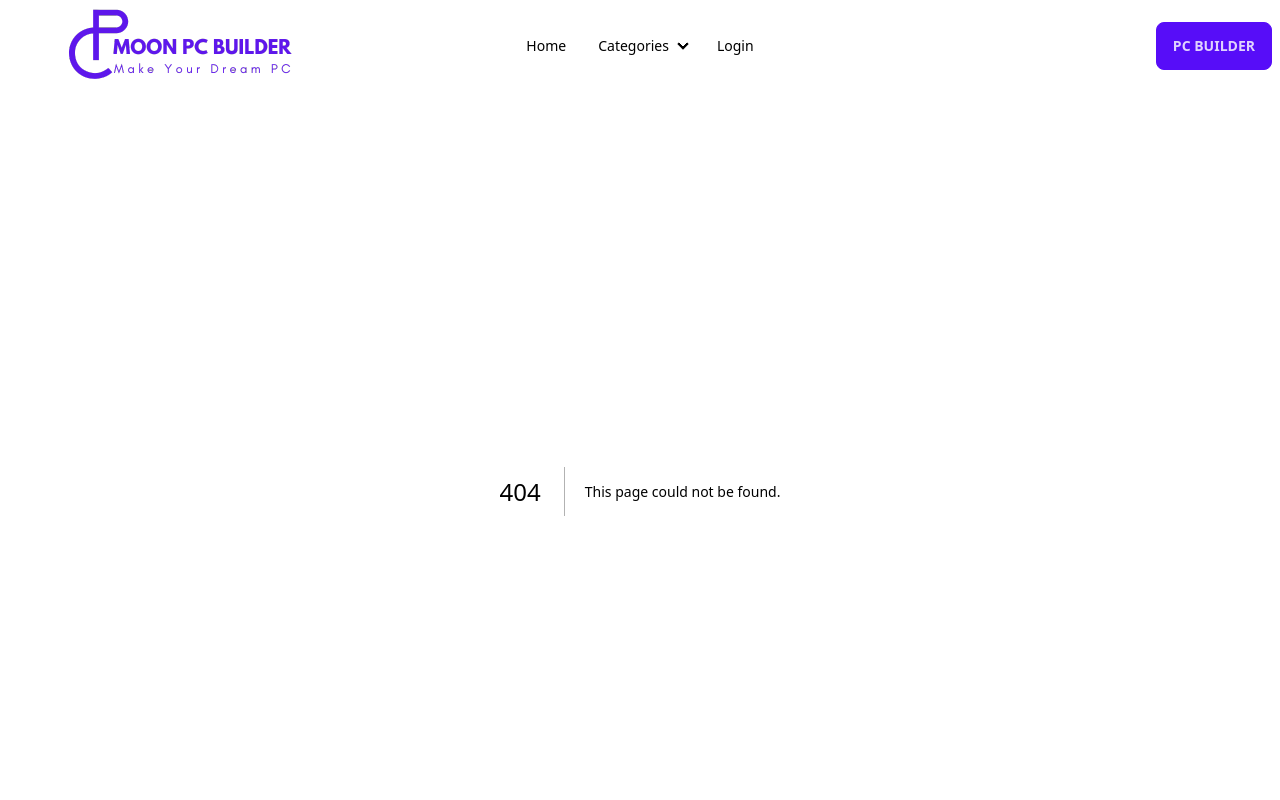
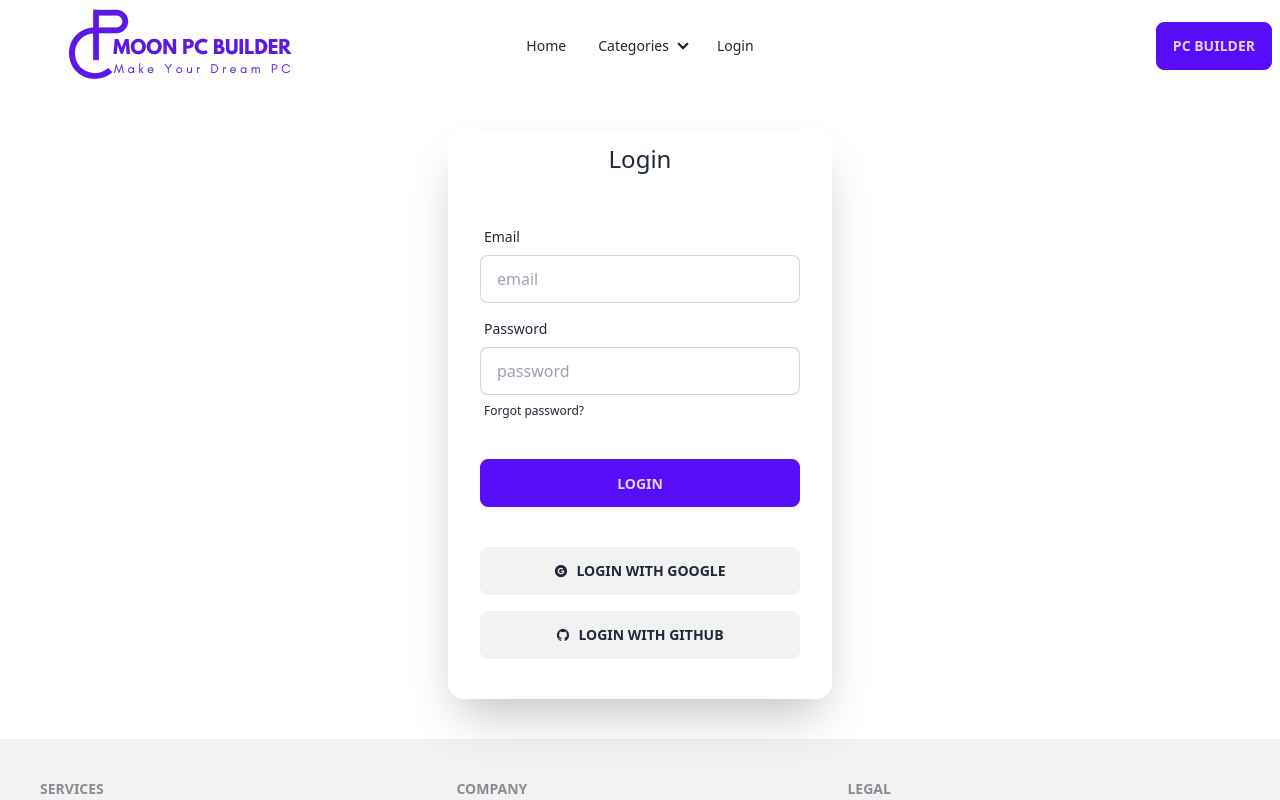
Before and after one commit to sajjad-mugdho/moon-pc-builder-client, a Next.js app: page /login in a window 1280 px wide. Before the commit this address had no page. Shown: the top 800 px of the page. Built offline with nearby package versions, Linux system fonts and the light colour scheme; no server answers.

Commit message:
[Done] Login page created done

```diff
--- a/package.json
+++ b/package.json
@@ -20,6 +20,8 @@
     "postcss": "8.4.28",
     "react": "18.2.0",
     "react-dom": "18.2.0",
+    "react-hook-form": "^7.45.4",
+    "react-icons": "^4.10.1",
     "tailwindcss": "3.3.3",
     "typescript": "5.2.2"
   },
--- a/src/components/layouts/navbar.tsx
+++ b/src/components/layouts/navbar.tsx
@@ -1,6 +1,11 @@
+/* eslint-disable jsx-a11y/alt-text */
+/* eslint-disable @next/next/no-img-element */
 import logo from "@/assets/logo.png";
 import Image from "next/image";
+import { useSession, signOut } from "next-auth/react";
 const Navbar = () => {
+  const { data: session } = useSession();
+  console.log(session);
   return (
     <div className="navbar bg-base-100">
       <div className="navbar-start">
@@ -11,21 +16,36 @@ const Navbar = () => {
             className="menu menu-sm dropdown-content mt-3 z-[1] p-2 shadow bg-base-100 rounded-box w-52"
           >
             <li>
-              <a>Item 1</a>
+              <a>Home</a>
             </li>
             <li>
-              <a>Parent</a>
+              <a>Categories</a>
               <ul className="p-2">
                 <li>
-                  <a>Submenu 1</a>
+                  <a>CPU / Processor</a>
                 </li>
                 <li>
-                  <a>Submenu 2</a>
+                  <a>Motherboard</a>
+                </li>
+                <li>
+                  <a>RAM</a>
+                </li>
+                <li>
+                  <a>Power Supply Unit</a>
+                </li>
+                <li>
+                  <a>Storage Device</a>
+                </li>
+                <li>
+                  <a>Monitor</a>
+                </li>
+                <li>
+                  <a>Others</a>
                 </li>
               </ul>
             </li>
             <li>
-              <a>Item 3</a>
+              <a>Login</a>
             </li>
           </ul>
         </div>
@@ -66,9 +86,30 @@ const Navbar = () => {
               </ul>
             </details>
           </li>
-          <li>
-            <a>Login</a>
-          </li>
+          {session?.user && (
+            <li>
+              <div className="dropdown dropdown-end">
+                <label tabIndex={0} className="btn btn-ghost btn-circle avatar">
+                  <div className="w-10 rounded-full">
+                    <img src={session?.user?.image} />
+                  </div>
+                </label>
+                <ul
+                  tabIndex={0}
+                  className="mt-3 z-[1] p-2 shadow menu menu-sm dropdown-content bg-base-100 rounded-box w-52"
+                >
+                  <li>
+                    <a onClick={() => signOut()}>Logout</a>
+                  </li>
+                </ul>
+              </div>
+            </li>
+          )}
+          {!session && (
+            <li>
+              <a>Login</a>
+            </li>
+          )}
         </ul>
       </div>
       <div className="navbar-end">
--- a/src/pages/_app.tsx
+++ b/src/pages/_app.tsx
@@ -2,13 +2,16 @@ import Footer from "@/components/layouts/footer";
 import Navbar from "@/components/layouts/navbar";
 import "@/styles/globals.css";
 import type { AppProps } from "next/app";
+import { SessionProvider } from "next-auth/react";
 
 export default function App({ Component, pageProps }: AppProps) {
   return (
-    <>
-      <Navbar />
-      <Component {...pageProps} />
-      <Footer />
-    </>
+    <SessionProvider session={pageProps?.session}>
+      <>
+        <Navbar />
+        <Component {...pageProps} />
+        <Footer />
+      </>
+    </SessionProvider>
   );
 }
--- /dev/null
+++ b/src/pages/api/auth/[...nextauth].ts
@@ -0,0 +1,23 @@
+import NextAuth from "next-auth";
+import GithubProvider from "next-auth/providers/github";
+import GoogleProvider from "next-auth/providers/google";
+
+export const authOptions = {
+  // Configure one or more authentication providers
+  providers: [
+    GithubProvider({
+      clientId: process.env.GITHUB_ID,
+      clientSecret: process.env.GITHUB_SECRET,
+    }),
+    GoogleProvider({
+      clientId: process.env.GOOGLE_ID,
+      clientSecret: process.env.GOOGLE_SECRET,
+    }),
+  ],
+
+  pages: {
+    signIn: "/login",
+  },
+};
+
+export default NextAuth(authOptions);
--- /dev/null
+++ b/src/pages/login/index.tsx
@@ -0,0 +1,104 @@
+import React from "react";
+import Head from "next/head";
+import { useForm } from "react-hook-form";
+import { signIn } from "next-auth/react";
+import { AiOutlineGithub, AiFillGoogleCircle } from "react-icons/ai";
+
+const LoginForm = () => {
+  const { register, handleSubmit } = useForm();
+  const onSubmit = (data): any => {
+    // createUserWithEmailAndPassword(data.email, data.password);
+    console.log(data);
+  };
+  return (
+    <div>
+      <Head>
+        <title>Next Login</title>
+      </Head>
+      <div className="flex justify-center items-center m-10">
+        <div className="card flex-shrink-0 w-full max-w-sm shadow-2xl bg-base-100">
+          <h1 className="text-2xl flex justify-center items-center p-3">
+            Login
+          </h1>
+          <form onSubmit={handleSubmit(onSubmit)} className="card-body">
+            <div className="form-control">
+              <label className="label">
+                <span className="label-text">Email</span>
+              </label>
+              <input
+                type="email"
+                placeholder="email"
+                className="input input-bordered"
+                {...register("email", {
+                  required: {
+                    value: true,
+                    message: "Email Required !!!",
+                  },
+                  pattern: {
+                    value: /^[^\s@]+@[^\s@]+\.[^\s@]+$/i,
+                    message: "Invalid Email Provided !!!",
+                  },
+                })}
+              />
+            </div>
+            <div className="form-control">
+              <label className="label">
+                <span className="label-text">Password</span>
+              </label>
+              <input
+                type="text"
+                placeholder="password"
+                className="input input-bordered"
+                {...register("password", {
+                  required: {
+                    value: true,
+                    message: "Password Required !!!",
+                  },
+                  pattern: {
+                    value: /(?=.*[!#$%&?^*@~() "])(?=.{8,})/,
+                    message:
+                      "Password Must be 8 char including a special char !!!",
+                  },
+                })}
+              />
+              <label className="label">
+                <a href="#" className="label-text-alt link link-hover">
+                  Forgot password?
+                </a>
+              </label>
+            </div>
+            <div className="form-control mt-6">
+              <input className="btn btn-primary" value={"Login"} />
+            </div>
+            <div className="form-control mt-6">
+              <button
+                onClick={() =>
+                  signIn("google", {
+                    callbackUrl: "http://localhost:3000/",
+                  })
+                }
+                className="btn my-2"
+              >
+                <AiFillGoogleCircle />
+                Login With Google
+              </button>
+              <button
+                onClick={() =>
+                  signIn("github", {
+                    callbackUrl: "http://localhost:3000/",
+                  })
+                }
+                className="btn my-2"
+              >
+                <AiOutlineGithub />
+                Login With Github
+              </button>
+            </div>
+          </form>
+        </div>
+      </div>
+    </div>
+  );
+};
+
+export default LoginForm;
```
Also changed, not shown: 2 other files (tests, documents, lock files or other folders).
